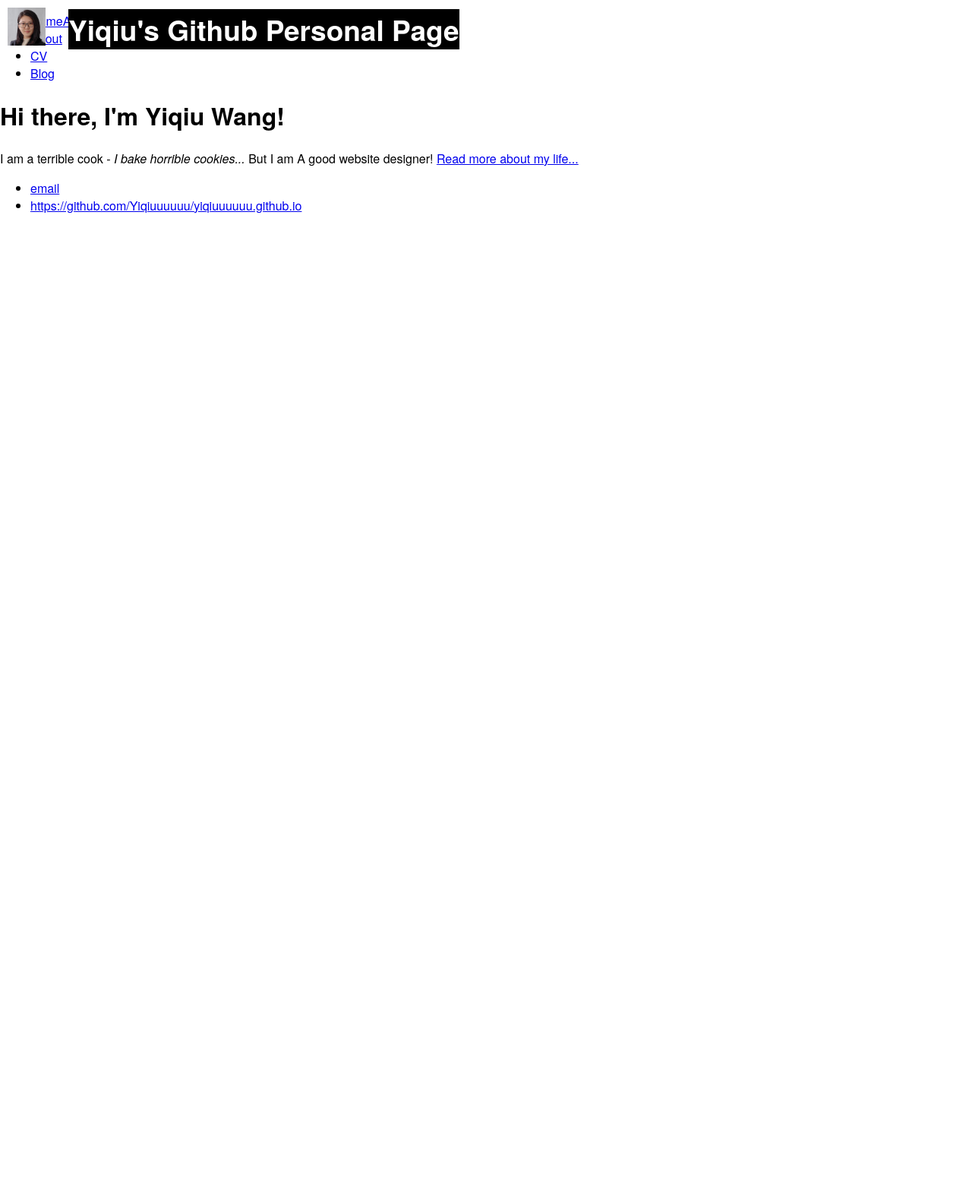
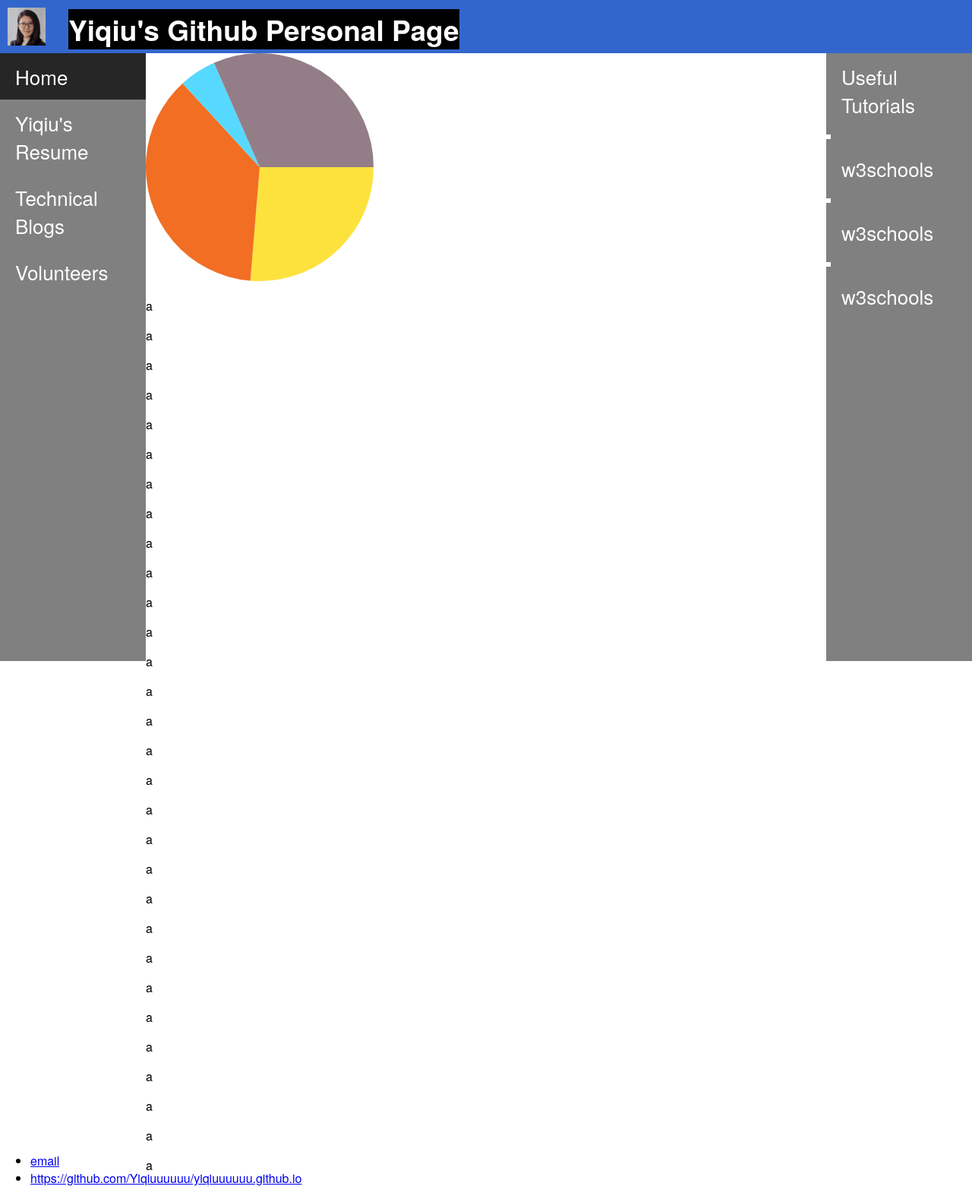
Before and after one commit to Yiqiuuuuuu/yiqiuuuuuu.github.io, a plain HTML site: page index.html in a window 1280 px wide. Shown: the whole page at 76% size. Before the commit the page ends 800 px from the top, so only its background shows below. Drawn offline with Linux system fonts and the light colour scheme.

Commit message:
Update index.html
add sidebar

```diff
--- a/index.html
+++ b/index.html
@@ -14,6 +14,7 @@
 
 		<!-- link to main stylesheet -->
 		<link rel="stylesheet" type="text/css" href="css/main.css">
+		<link rel="stylesheet" type="text/css" href="css/homepage.css">
 
 
 		<!-- link to Font Awesome Icons -->
@@ -25,9 +26,8 @@
 
 
 
-
+	<!-- BEGIN body -->
 	<body>
-	<!-- BEGIN body -->
 
 
 
@@ -35,14 +35,100 @@
 
 
 
-	    <div class="header">
+	    <!-- BEGIN header -->
+	    <div class="fixed-header">
 
-	        <img class="profilePhoto" alt="" src="pic/profilePhoto.jpg" width="50px" height="50px"></img>
+	        <img class="profilePhoto" alt="Yiqiu's profile photo" src="pic/profilePhoto.jpg" width="50px" height="50px">
 
 	        <a class="topPageName" href="https://yiqiuuuuuu.github.io/"><b>Yiqiu's Github Personal Page</b></a>
 
+	    </div>
+	    <!-- END header -->
 
-	    </div>
+
+
+
+
+		<!-- BEGIN vertical navigation bar -->
+		<div>
+    		<ul class="sideBar-ul">
+        		<li class="sideBar-li"><a class="active" href="/">Home</a></li>
+	        	<li class="sideBar-li"><a href="/about">Yiqiu's Resume</a></li>
+        		<li class="sideBar-li"><a href="/cv">Technical Blogs</a></li>
+        		<li class="sideBar-li"><a href="/blog">Volunteers</a></li>
+    		</ul>
+		</div>
+		<!-- END vertical navigation bar -->
+
+
+
+
+
+
+		<!-- BEGIN tutorial list -->
+		<div>
+		   <ul class="list-ul">
+		       <li style="list-style-type: none; font-size: 26px; padding: 12px 20px;">Useful Tutorials</li>
+		       <li class="list-li"><a href="https://www.w3schools.com/">w3schools</a></li>
+		       <li class="list-li"><a href="https://www.w3schools.com/">w3schools</a></li>
+		       <li class="list-li"><a href="https://www.w3schools.com/">w3schools</a></li>
+		   </ul>
+		</div>
+		<!-- END tutorial list -->
+
+
+
+
+
+
+
+		<!-- BEGIN content page -->
+		<div class="content">
+
+		<canvas id="timePieChart">aaaaaaaaaaaa</canvas>
+		<script type="text/javascript" src="js/home.js"></script>
+
+		<p>a</p>
+		<p>a</p>
+		<p>a</p>
+		<p>a</p>
+		<p>a</p>
+		<p>a</p>
+		<p>a</p>
+		<p>a</p>
+		<p>a</p>
+		<p>a</p>
+		<p>a</p>
+		<p>a</p>
+		<p>a</p>
+		<p>a</p>
+		<p>a</p>
+		<p>a</p>
+		<p>a</p>
+		<p>a</p>
+		<p>a</p>
+		<p>a</p>
+		<p>a</p>
+		<p>a</p>
+		<p>a</p>
+		<p>a</p>
+		<p>a</p>
+		<p>a</p>
+		<p>a</p>
+		<p>a</p>
+		<p>a</p>
+		<p>a</p>
+		<p>a</p>
+		<p>a</p>
+		<p>a</p>
+		<p>a</p>
+		<p>a</p>
+		<p>a</p>
+		<p>a</p>
+		<p>a</p>
+		<p>a</p>
+		</div>
+		<!-- END content page -->
 
 
 
@@ -52,14 +138,18 @@
 
 
 
-		<div>
+
+
+
+
+		<!-- BEGIN footer -->
+		<footer>
     		<ul>
-        		<li><a href="/">HomeAAAAAAAA</a></li>
-	        	<li><a href="/about">About</a></li>
-        		<li><a href="/cv">CV</a></li>
-        		<li><a href="/blog">Blog</a></li>
-    		</ul>
-		</div>
+        		<li><a href="mailto:mlle.qiu@gmail.com">email</a></li>
+        		<li><a href="https://github.com/Yiqiuuuuuu/yiqiuuuuuu.github.io">https://github.com/Yiqiuuuuuu/yiqiuuuuuu.github.io</a></li>
+		</ul>
+		</footer>
+	    <!-- END footer -->
 
 
 
@@ -67,25 +157,14 @@
 
 
 
-		<div class="container">
-    		<div class="blurb">
-        		<h1>Hi there, I'm Yiqiu Wang!</h1>
-				<p>I am a terrible cook - <em>I bake horrible cookies...</em> But I am A good website designer!
-				<a href="/about">Read more about my life...</a>
-			        </p>
-    		</div><!-- /.blurb -->
-		</div><!-- /.container -->
 
 
-		<footer>
-    		<ul>
 
-        		<li><a href="mailto:mlle.qiu@gmail.com">email</a></li>
-        		<li><a href="https://github.com/Yiqiuuuuuu/yiqiuuuuuu.github.io">https://github.com/Yiqiuuuuuu/yiqiuuuuuu.github.io</a></li>
-		</ul>
 
-		</footer>
 
+
+
+    </body>
 	<!-- END body -->
-	</body>
+
 </html>
```
